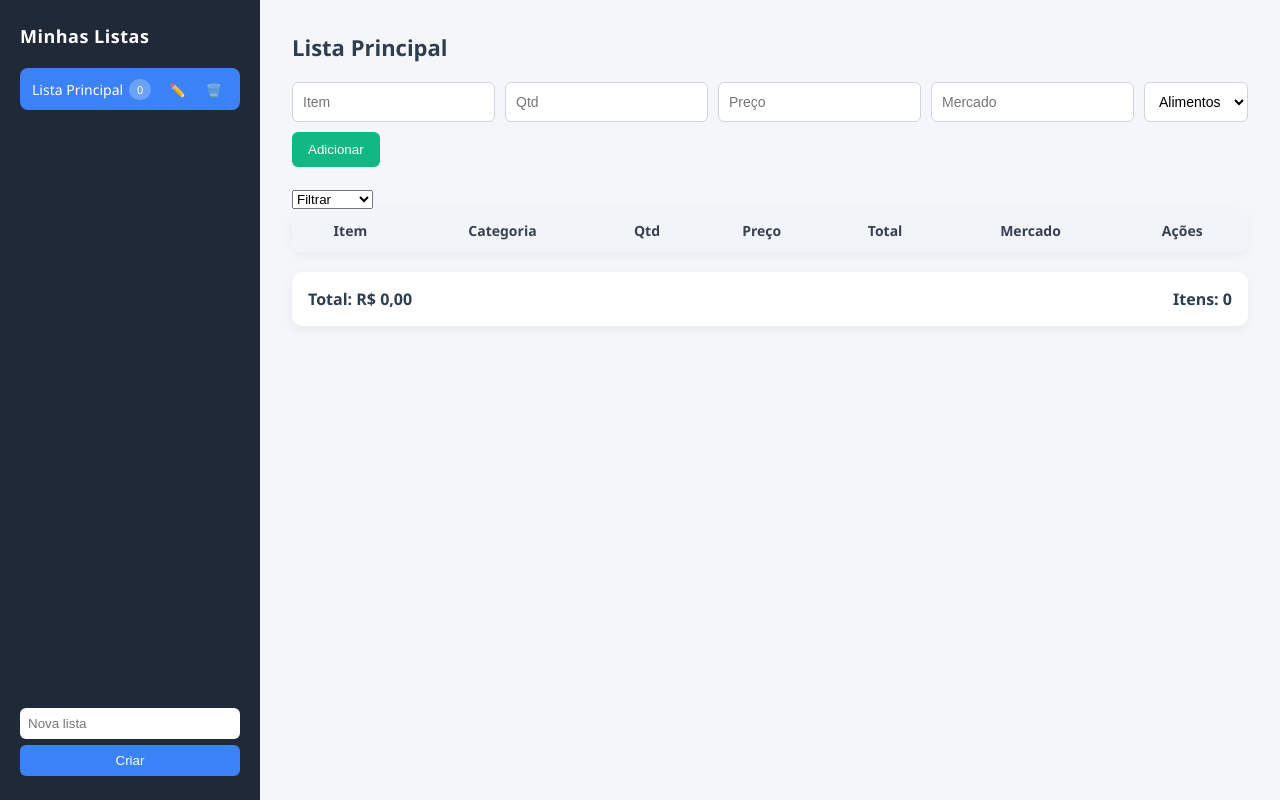
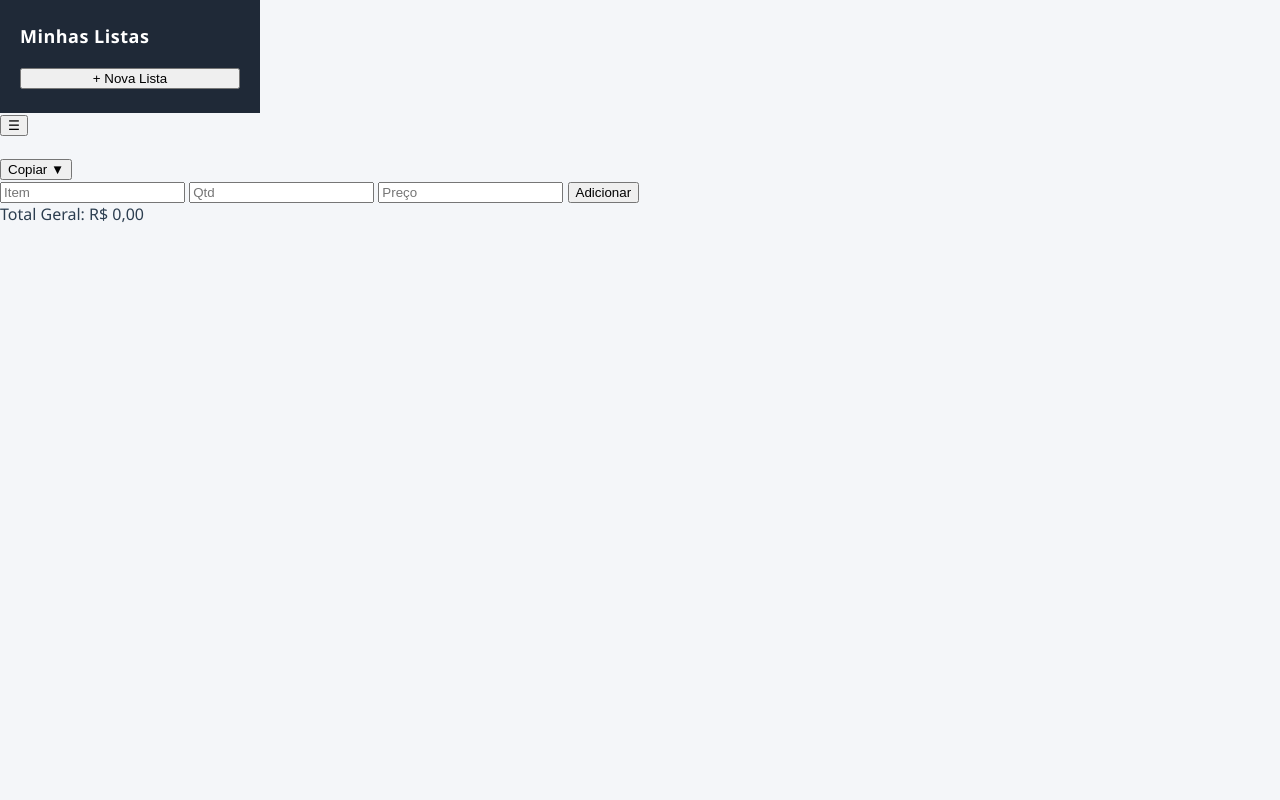
Before and after one commit to lucasfreire99/compras-app, a plain HTML site: page index.html in a window 1280 px wide. Drawn offline with Linux system fonts and the light colour scheme.

Commit message:
Update index.html

```diff
--- a/index.html
+++ b/index.html
@@ -1,69 +1,58 @@
 <!DOCTYPE html>
 <html lang="pt-BR">
 <head>
-  <meta charset="UTF-8" />
-  <meta name="viewport" content="width=device-width, initial-scale=1.0" />
+  <meta charset="UTF-8">
+  <meta name="viewport" content="width=device-width, initial-scale=1.0">
   <title>Compras App</title>
-  <link rel="stylesheet" href="style.css" />
+
+  <link rel="manifest" href="manifest.json">
+  <meta name="theme-color" content="#1e293b">
+
+  <link rel="stylesheet" href="style.css">
 </head>
 <body>
 
-<div class="app">
+<div class="app-container">
 
-  <!-- SIDEBAR -->
-  <aside class="sidebar">
+  <aside class="sidebar" id="sidebar">
     <h2>Minhas Listas</h2>
-
-    <ul id="listsContainer"></ul>
-
-    <div class="newList">
-      <input type="text" id="newListName" placeholder="Nova lista" />
-      <button id="createListBtn">Criar</button>
-    </div>
+    <div id="listsContainer"></div>
+    <button onclick="createNewList()" class="primary-btn">+ Nova Lista</button>
   </aside>
 
-  <!-- CONTEÚDO -->
-  <main class="main">
+  <main class="app-content">
 
-    <h1 id="currentListTitle"></h1>
+    <header class="app-header">
+      <button onclick="toggleSidebar()" class="menu-btn">☰</button>
+      <h1 id="currentListTitle"></h1>
 
-    <form id="itemForm">
-      <input type="text" id="name" placeholder="Item" required />
-      <input type="number" id="quantity" placeholder="Qtd" required />
-      <input type="number" step="0.01" id="price" placeholder="Preço" required />
-      <input type="text" id="market" placeholder="Mercado" />
+      <div class="copy-dropdown">
+        <button onclick="toggleCopyMenu()" class="primary-btn">Copiar ▼</button>
+        <div id="copyMenu" class="copy-menu hidden">
+          <button onclick="copyTxt()">Bloco de Notas</button>
+          <button onclick="copyWhatsApp()">WhatsApp</button>
+        </div>
+      </div>
+    </header>
 
-      <select id="category"></select>
+    <section class="content-body">
 
-      <button type="submit">Adicionar</button>
-    </form>
+      <div class="form">
+        <input type="text" id="itemName" placeholder="Item">
+        <input type="number" id="itemQty" placeholder="Qtd">
+        <input type="number" id="itemPrice" placeholder="Preço">
+        <button onclick="addItem()" class="primary-btn">Adicionar</button>
+      </div>
 
-    <select id="filterCategory"></select>
+      <div id="itemsContainer"></div>
 
-    <table>
-      <thead>
-        <tr>
-          <th>Item</th>
-          <th>Categoria</th>
-          <th>Qtd</th>
-          <th>Preço</th>
-          <th>Total</th>
-          <th>Mercado</th>
-          <th>Ações</th>
-        </tr>
-      </thead>
-      <tbody id="itemList"></tbody>
-    </table>
+      <div class="total-box">
+        Total Geral: <span id="totalValue">R$ 0,00</span>
+      </div>
 
-    <div class="summary">
-      <span>Total: <strong id="grandTotal">R$ 0,00</strong></span>
-      <span>Itens: <strong id="itemCount">0</strong></span>
-    </div>
-
+    </section>
   </main>
 </div>
-
-<div id="toast" class="toast hidden"></div>
 
 <script src="script.js"></script>
 </body>
```
